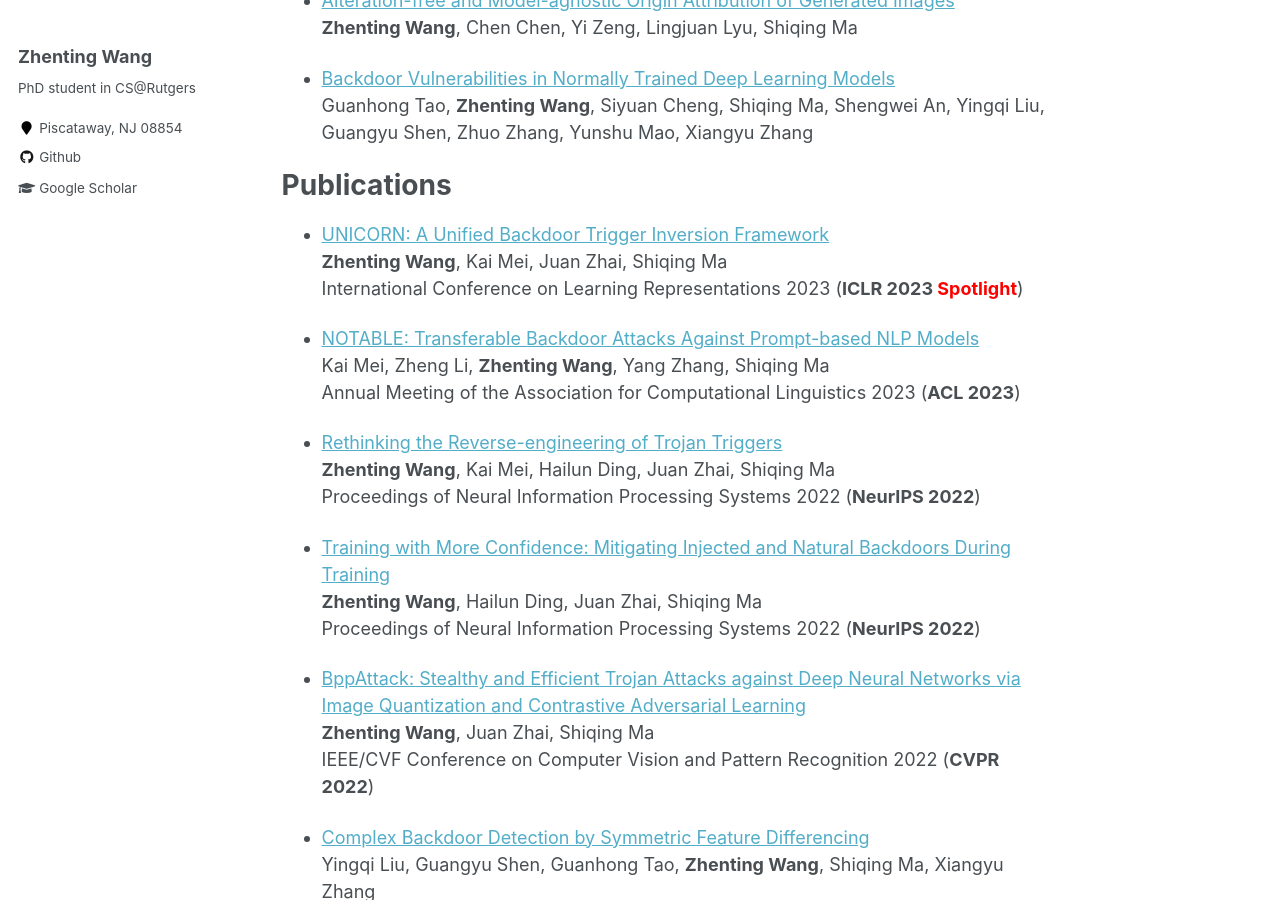
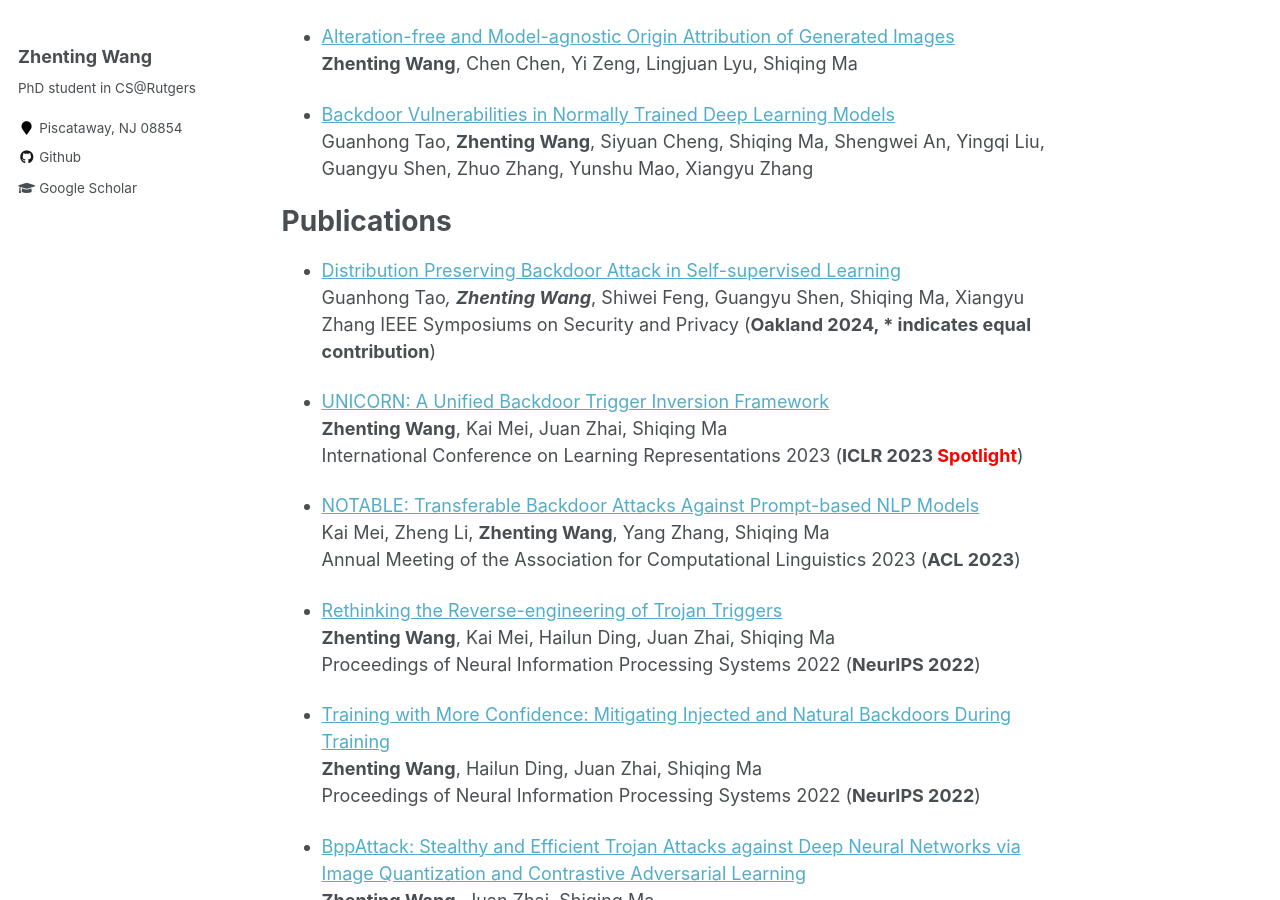
Before and after one commit to ZhentingWang/zhentingwang.github.io, a Jekyll site: the page built from _pages/about.md, in a window 1280 px wide and 900 px high, scrolled down 1281 px. Built offline with Jekyll 4.4.1, drawn with Linux system fonts in a browser that asks for light colours; some of the changed text lies outside the part shown.

Commit message:
Update about.md

```diff
--- a/_pages/about.md
+++ b/_pages/about.md
@@ -13,6 +13,7 @@ redirect_from:
 
 News
 ======
+* [2023-07] 1 paper is accepted to IEEE S&P (Oakland) 2024.
 * [2023-06] I am invited as a reviewer of IEEE T-IFS.
 * [2023-05] 1 paper is accepted to ACL 2023.
 * [2023-03] I am invited as a reviewer of NeurIPS 2023.
@@ -48,6 +49,10 @@ Guanhong Tao, **Zhenting Wang**, Siyuan Cheng, Shiqing Ma, Shengwei An, Yingqi L
 
 Publications
 ======
+
+* [Distribution Preserving Backdoor Attack in Self-supervised Learning](https://zhentingwang.github.io/)
+Guanhong Tao*, **Zhenting Wang***, Shiwei Feng, Guangyu Shen, Shiqing Ma, Xiangyu Zhang
+IEEE Symposiums on Security and Privacy (**Oakland 2024, * indicates equal contribution**)
 
 * [UNICORN: A Unified Backdoor Trigger Inversion Framework](https://arxiv.org/abs/2304.02786)
 **Zhenting Wang**, Kai Mei, Juan Zhai, Shiqing Ma
```
